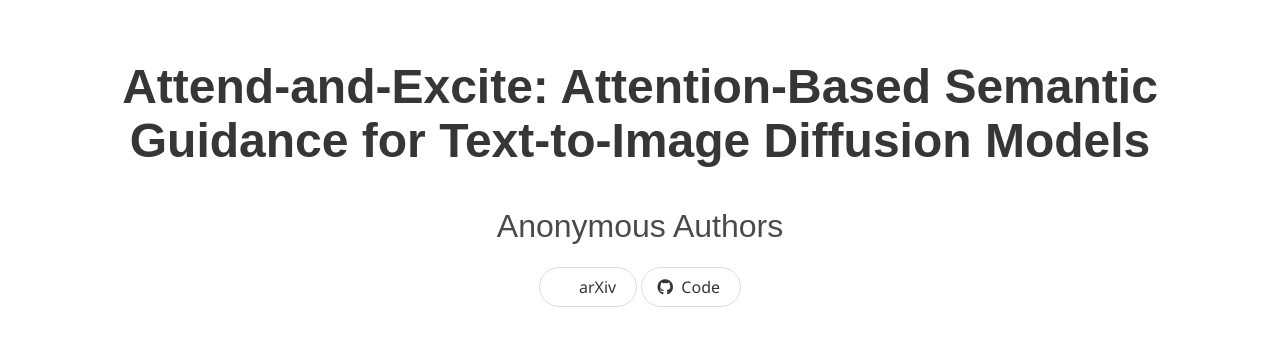
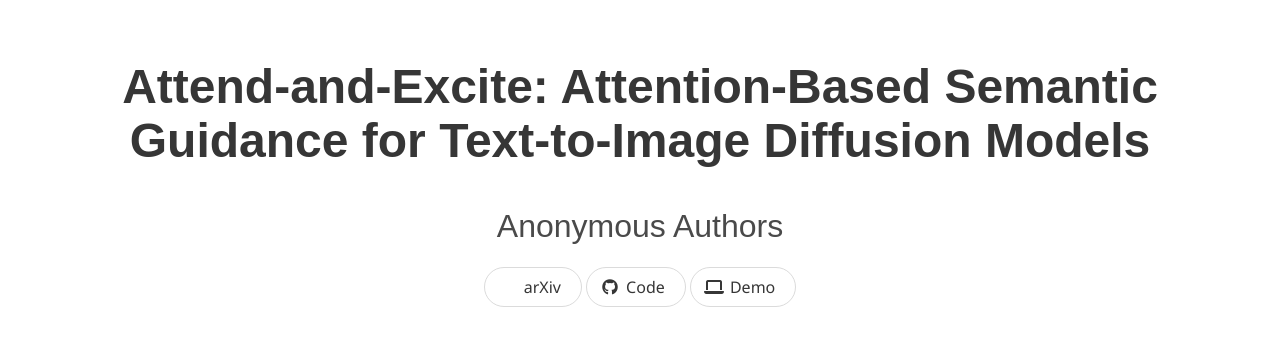
Before and after one commit to yuval-alaluf/Attend-and-Excite, a plain HTML site: page index.html in a window 1280 px wide. Shown: the top 345 px of the page. Drawn offline with nearby package versions, Linux system fonts and the light colour scheme; some icons are missing; a web font is replaced by a local one.

Commit message:
Add files via upload

```diff
--- a/index.html
+++ b/index.html
@@ -91,17 +91,17 @@ Text-to-Image Diffusion Models</h1>
                 </span>
                 <span>Colab</span>
               </a>
-             </span>
+             </span -->
 
-            <!--span class="link-block">
-              <a href=""  target="_blank"
+            <span class="link-block">
+              <a href="https://huggingface.co/spaces/AttendAndExcite/Attend-and-Excite"  target="_blank"
                  class="external-link button is-normal is-rounded">
                 <span class="icon">
                     <i class="fas fa-laptop"></i>
                 </span>
                 <span>Demo</span>
               </a>
-             </span -->
+             </span>
 
             </div>
           </div>
```
